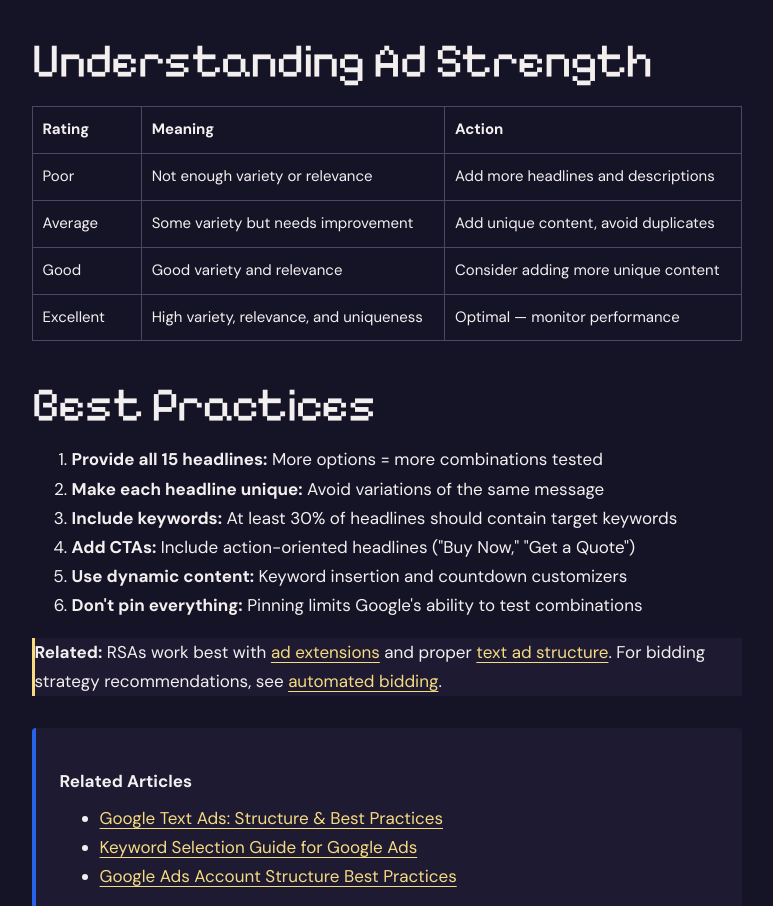
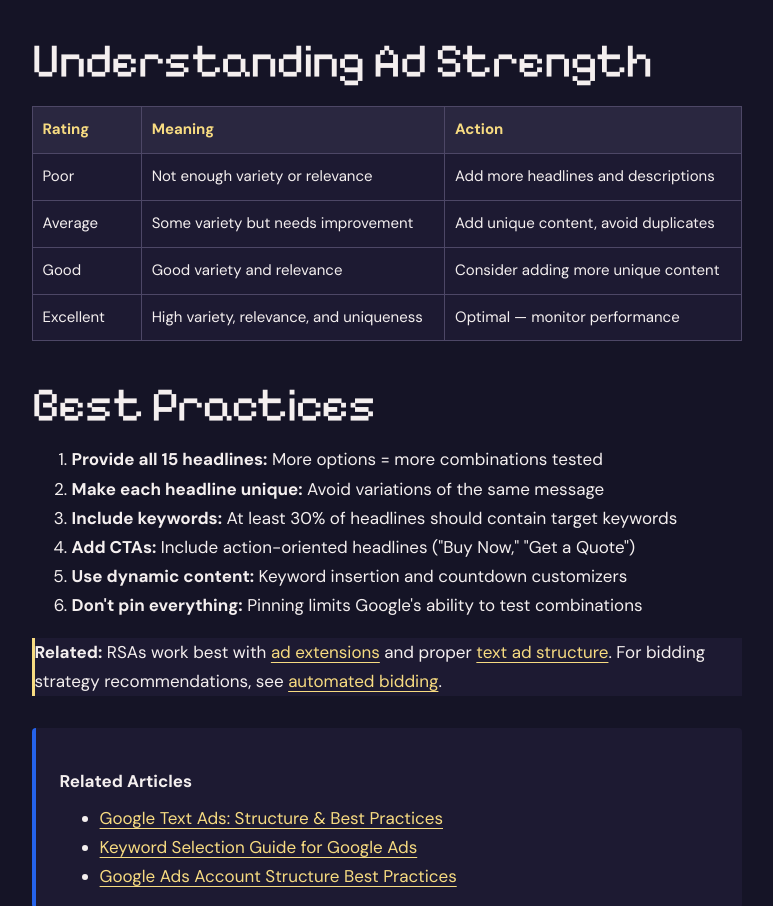
Before and after one commit to Mireia9868/mireia-sem-overseas, a plain HTML site: page 2022/10/11/responsive-ads-guide/index.html in a window 1280 px wide. Shown: the part 1129-2035 px from the top of the page, without its empty margins (324-1097 px from the left). Drawn offline with Linux system fonts and the light colour scheme.

Commit message:
Fix dark-theme tables and empty ad slots in legacy articles
- Neutralize hard-coded light table backgrounds (#f8f9fa) that left pale text
  on pale cells; force dark palette on all table rows/cells with !important
- Hide unfilled/blocked AdSense slots. Legacy posts use inconsistent
  id/class naming for ad containers; the old .ad-container selector never
  matched, leaving a 429px white rectangle in article bodies. Default all
  variants hidden, reveal only when AdSense marks the slot as filled.

```diff
--- a/pixel/production.css
+++ b/pixel/production.css
@@ -44,7 +44,36 @@
 .article-body .note-tip a { color: var(--accent); }
 .article-body .post-alert { background: #1d1a32 !important; color: var(--ink); }
 
-/* Hide AdSense slots that were not filled: an empty slot leaves a 429px white
-   block that clashes with the dark theme and looks like broken content. */
-.ad-container ins.adsbygoogle[data-ad-status="unfilled"] { display: none !important; }
-.ad-container:has(ins.adsbygoogle[data-ad-status="unfilled"]) { display: none !important; }
+/* Hide AdSense slots that are not filled. Legacy posts name these containers
+   inconsistently — some use id="ad-container-N", others class="ad-container-N" —
+   so the old .ad-container selector matched neither and left a 429px white
+   rectangle visible. Default ALL variants to hidden and only reveal once AdSense
+   explicitly marks the inner <ins> as filled. Covers the pre-response window and
+   blocked-ad cases too. */
+[id^="ad-container"],
+[class^="ad-container"],
+[class*=" ad-container"] { display: none !important; }
+[id^="ad-container"]:has(ins.adsbygoogle[data-ad-status="filled"]),
+[class^="ad-container"]:has(ins.adsbygoogle[data-ad-status="filled"]),
+[class*=" ad-container"]:has(ins.adsbygoogle[data-ad-status="filled"]) { display: block !important; }
+
+/* Legacy articles hard-code light table backgrounds (e.g. #f8f9fa) inline, which
+   overrides the dark theme and leaves pale text on pale cells. Normalise ALL
+   table cells/rows to the dark palette with !important so inline styles cannot win. */
+.article-body table,
+.article-body thead,
+.article-body tbody,
+.article-body tr,
+.article-body th,
+.article-body td {
+  background: #1d1a32 !important;
+  color: var(--ink) !important;
+  border-color: var(--line) !important;
+}
+.article-body thead tr,
+.article-body tr:first-child,
+.article-body th {
+  background: #2a2740 !important;
+  color: var(--accent) !important;
+}
+.article-body th, .article-body td a { color: var(--accent) !important; }
```
